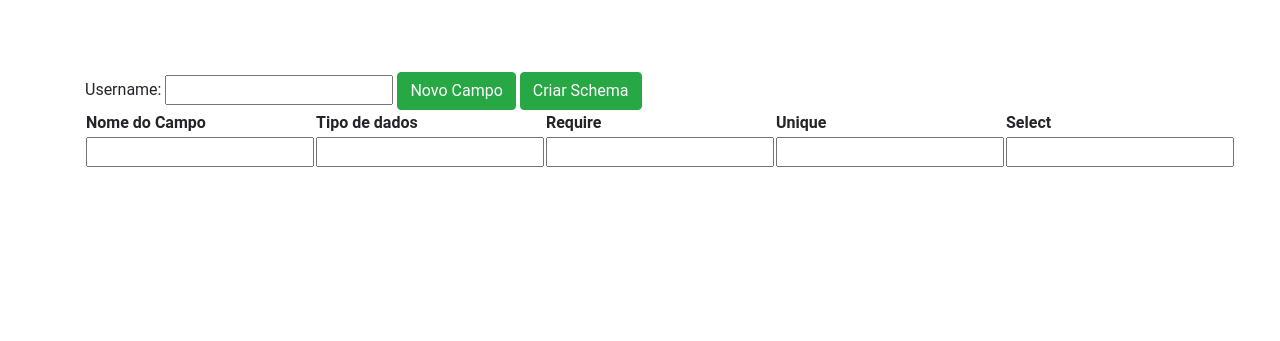
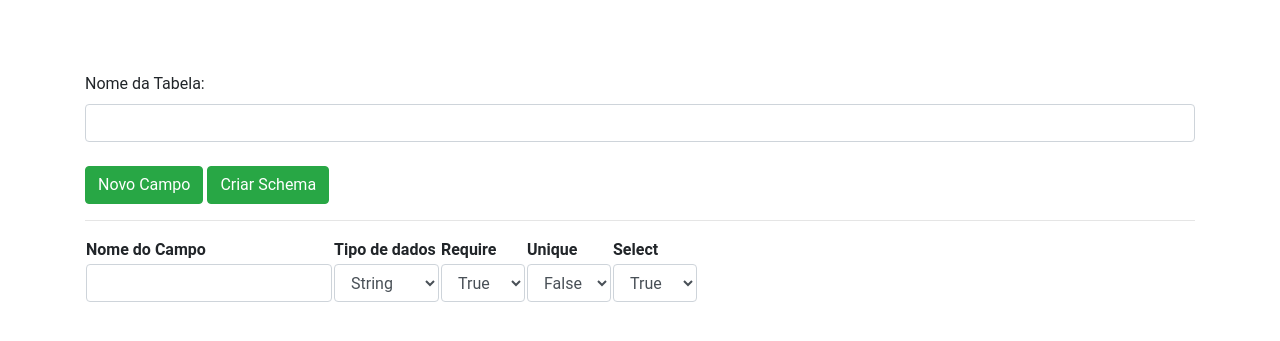
Before and after one commit to derek-alves/WebMongo, a PHP site: page /schema/Schema.php in a window 1280 px wide. Shown: the part 56-397 px from the top of the page. Run offline with PHP 8.4, Linux system fonts and the light colour scheme.

Commit message:
go interface

```diff
--- a/WebMongoAccess/View/Schema.php
+++ b/WebMongoAccess/View/Schema.php
@@ -4,9 +4,20 @@
 <div class="container">
 
     <form action="../Controller/Schema.php" method="POST">
-        Username: <input name="username" type="text">
+
+
+        <label for="username">Nome da Tabela:</label>
+        <input class="form-control" name="username" type="text">
+
+
+        <br>
         <input type="button" class="btn btn-success" id="add" value="Novo Campo">
         <button class="btn btn-success" type="submit"> Criar Schema </button>
+
+
+
+
+        <hr>
         <table>
             <thead>
                 <tr>
@@ -19,11 +30,28 @@
             </thead>
             <tbody id="campos">
                 <tr>
-                        <td><input name="name[]" type="text"></td>
-                        <td><input name="type[]" type="text"></td>
-                        <td><input name="require[]" type="text"></td>
-                        <td><input name="unique[]" type="text"></td>
-                        <td><input name="select[]" type="text"></td>
+                    <td><input class="form-control" name="name[]" type="text"></td>
+                    <td>
+                        <select class="form-control" name="type[]">
+                            <option value="string">String</option>
+                            <option value="number">Number</option>
+                            <option value="boolean">Boolean</option>
+                        </select>
+                    <td>
+                        <select class="form-control" name="require[]">
+                            <option value="true">True</option>
+                            <option value="false">False</option>
+                        </select>
+                    <td>
+                        <select class="form-control" name="unique[]">
+                            <option value="true">True</option>
+                            <option selected value="false">False</option>
+                        </select>
+                    <td>
+                        <select class="form-control" name="select[]">
+                            <option value="true">True</option>
+                            <option value="false">False</option>
+                        </select>
                 </tr>
             </tbody>
         </table>
@@ -33,14 +61,7 @@
 
 <script src="https://code.jquery.com/jquery-3.5.1.slim.min.js" integrity="sha384-DfXdz2htPH0lsSSs5nCTpuj/zy4C+OGpamoFVy38MVBnE+IbbVYUew+OrCXaRkfj" crossorigin="anonymous"></script>
 <script>
-        var campo = ""
-        campo += '<tr>'
-        campo += '<td><input name="name[]" type="text"></td>'
-        campo += '<td><input name="type[]" type="text"></td>'
-        campo += '<td><input name="require[]" type="text"></td>'
-        campo += '<td><input name="unique[]" type="text"></td>'
-        campo += '<td><input name="select[]" type="text"></td>'
-        campo += '<tr>'
+    var campo = '<tr> <td><input class="form-control" name="name[]" type="text"></td> <td> <select class="form-control" name="type[]"> <option value="string">String</option> <option value="number">Number</option> <option value="boolean">Boolean</option> </select> <td> <select class="form-control" name="require[]"> <option value="true">True</option> <option value="false">False</option> </select> <td> <select class="form-control" name="unique[]"> <option value="true">True</option> <option selected value="false">False</option> </select> <td> <select class="form-control" name="select[]"> <option value="true">True</option> <option value="false">False</option> </select> </tr>'
 
 
     $("#add").click(function() {
```
Lines whose indentation alone changed are shown as unchanged.
